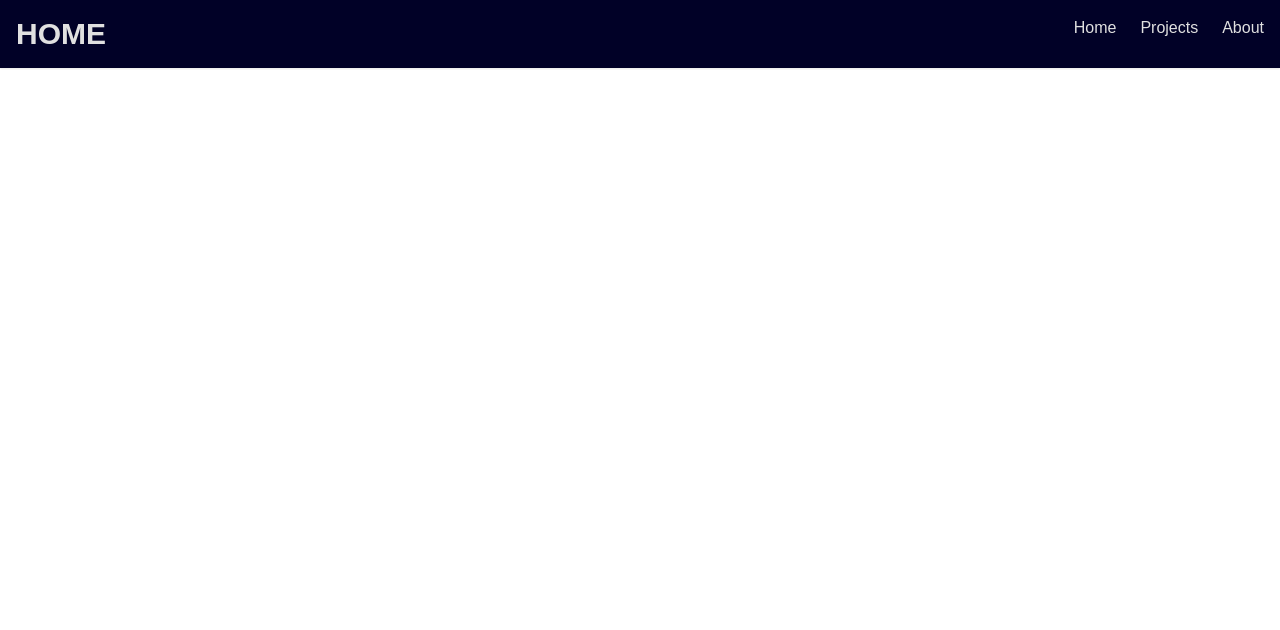
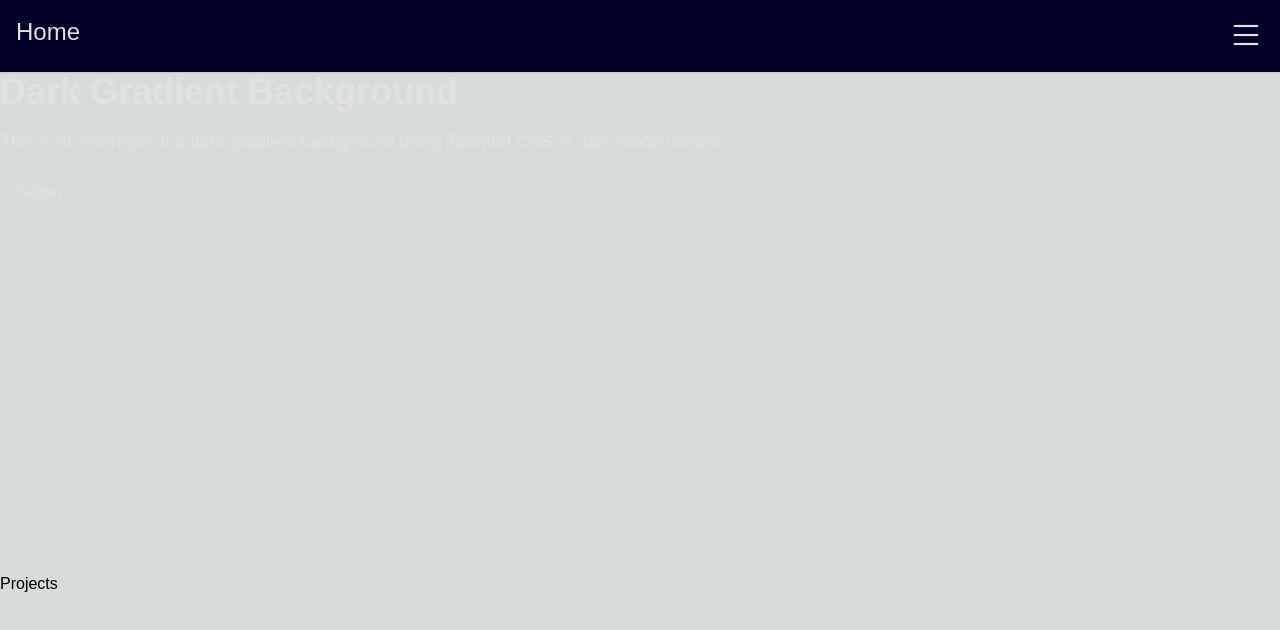
Before and after one commit to njoromyke/my-portfolio, a Next.js app: page / in a window 1280 px wide. Shown: the top 630 px of the page. Built offline with nearby package versions, Linux system fonts and the light colour scheme.

Commit message:
fixed the sidebar menu

```diff
--- a/components/navbar/navbar.tsx
+++ b/components/navbar/navbar.tsx
@@ -1,34 +1,30 @@
-import Link from "next/link";
-import React, { useRef } from "react";
+import { GlobalContext } from "@/context/context";
+import { useContext } from "react";
 
 const Navbar = () => {
-  const ref = useRef<HTMLDivElement>(null);
+  const {
+    globalState,
+    globalState: { isMenuOpen },
+    updateGlobalState,
+  } = useContext(GlobalContext);
 
   const handleMenuClick = () => {
-
-  }
-
-
+    updateGlobalState({ isMenuOpen: true });
+  };
 
   return (
-    <div className="mx-auto sticky top-0 shadow-sm bg-primary text-secondary">
-      <div className="mx-auto sticky top-0 shadow-sm">
-        <div className="flex justify-between py-4 px-4 flex-row-reverse md:flex-row">
-          <h2 className="text-3xl uppercase font-bold">Home</h2>
-          <div className="flex space-y-1 border p-2 rounded flex-col text-secondary md:hidden">
-            <span className="h-1 w-6 bg-secondary"></span>
-            <span className="h-1 w-6 bg-secondary"></span>
-            <span className="h-1 w-6 bg-secondary"></span>
-
-          </div>
-          <div className="hidden md:flex space-x-6">
-            <Link href="/">Home</Link>
-            <Link href="/">Projects</Link>
-            <Link href="/">About</Link>
+    <>
+      <div className="mx-auto sticky top-0 shadow-sm bg-primary text-secondary">
+        <div className="mx-auto sticky top-0 shadow-sm">
+          <div className="flex justify-between py-4 px-4">
+            <h2 className="text-2xl">Home</h2>
+            <div onClick={handleMenuClick} className="text-secondary text-4xl cursor-pointer">
+              <h2 className="bi bi-list"></h2>
+            </div>
           </div>
         </div>
       </div>
-    </div>
+    </>
   );
 };
 
--- /dev/null
+++ b/components/projects/projects.tsx
@@ -0,0 +1,7 @@
+import React from "react";
+
+const Projects = () => {
+  return <div>Projects</div>;
+};
+
+export default Projects;
--- /dev/null
+++ b/context/context.ts
@@ -0,0 +1,21 @@
+import { createContext } from "react";
+
+type DefaultGlobalState = {
+  isMenuOpen: boolean;
+};
+
+type GlobalContextType = {
+  globalState: DefaultGlobalState;
+  updateGlobalState: (obj: any) => void;
+};
+
+export const GlobalContext = createContext<GlobalContextType>({
+  globalState: {
+    isMenuOpen: false,
+  },
+  updateGlobalState: (obj: any) => {},
+});
+
+export const DEFAULT_GLOBAL_STATE: DefaultGlobalState = {
+  isMenuOpen: false,
+};
--- a/package.json
+++ b/package.json
@@ -13,6 +13,7 @@
     "@types/react": "18.0.33",
     "@types/react-dom": "18.0.11",
     "autoprefixer": "10.4.14",
+    "bootstrap-icons": "^1.10.4",
     "eslint": "8.37.0",
     "eslint-config-next": "13.3.0",
     "next": "13.3.0",
--- a/pages/_app.tsx
+++ b/pages/_app.tsx
@@ -1,11 +1,51 @@
 import Navbar from "@/components/navbar/navbar";
 import "@/styles/globals.css";
 import type { AppProps } from "next/app";
+import "bootstrap-icons/font/bootstrap-icons.css";
+import Link from "next/link";
+import { useRef, useState } from "react";
+import { DEFAULT_GLOBAL_STATE, GlobalContext } from "@/context/context";
 
 export default function App({ Component, pageProps }: AppProps) {
+  const ref = useRef<HTMLDivElement | null>(null);
+  const [globalState, setGlobalState] = useState(DEFAULT_GLOBAL_STATE);
+
+  const updateGlobalState = (obj: any) => {
+    setGlobalState((prevState) => ({ ...prevState, ...obj }));
+  };
+
+  console.log(globalState);
+
   return (
-    <>
-      <Navbar />
-    </>
+    <GlobalContext.Provider value={{ globalState, updateGlobalState }}>
+      <div className="relative">
+        <Navbar />
+        <div
+          ref={ref}
+          className={`flex space-y-14 w-80 justify-center items-center bg-secondary top-0 bottom-0  fixed flex-col
+          transition-all duration-500 ease-in-out z-50
+            ${globalState.isMenuOpen ? "right-0" : "-right-80"}
+            `}
+        >
+          <h2
+            className="top-2 text-primary absolute right-2 text-6xl cursor-pointer"
+            onClick={() => {
+              updateGlobalState({ isMenuOpen: false });
+            }}
+          >
+            <i className="bi bi-x"></i>
+          </h2>
+          <Link href="/" className="">
+            Home
+          </Link>
+          <Link href="/#projects">Projects</Link>
+          <Link href="/#about">About</Link>
+          <Link href="/#resume">Download Resume</Link>
+          <Link href="/#skills">Skills</Link>
+        </div>
+
+        <Component {...pageProps} />
+      </div>
+    </GlobalContext.Provider>
   );
 }
--- a/pages/index.tsx
+++ b/pages/index.tsx
@@ -1,12 +1,16 @@
+import Projects from "@/components/projects/projects";
 import React from "react";
 
 const Home = () => {
   return (
-    <div className=" h-[500px] bg-gradient-to-br from-gray-900 to-gray-800 text-white py-4 px-8 dark:bg-gradient-to-br dark:from-gray-800 dark:to-gray-700">
-      <h1 className="text-4xl font-bold mb-4">Dark Gradient Background</h1>
-      <p className="text-lg">This is an example of a dark gradient background using Tailwind CSS in dark mode variant.</p>
-      <button className="bg-indigo-500 hover:bg-indigo-600 text-white py-2 px-4 mt-4 rounded">Button</button>
-    </div>
+    <>
+      <div className=" h-[500px] text-secondary relative">
+        <h1 className="text-4xl font-bold mb-4">Dark Gradient Background</h1>
+        <p className="text-lg">This is an example of a dark gradient background using Tailwind CSS in dark mode variant.</p>
+        <button className="bg-indigo-500 hover:bg-indigo-600 text-white py-2 px-4 mt-4 rounded">Button</button>
+      </div>
+      <Projects />
+    </>
   );
 };
 
--- a/styles/globals.css
+++ b/styles/globals.css
@@ -6,17 +6,18 @@
 :root {
   --foreground-rgb: 0, 0, 0;
   --background-start-rgb: 214, 219, 220;
-  --background-end-rgb: 255, 255, 255;
+  --background-end-rgb: 1, 1, 39;
 }
 
 @media (prefers-color-scheme: dark) {
   :root {
     --foreground-rgb: 255, 255, 255;
-    --background-start-rgb: 0, 0, 0;
+    --background-start-rgb: 1, 1, 39;
     --background-end-rgb: 0, 0, 0;
   }
 }
 
 body {
   font-family: "Calibre", sans-serif;
+  background-color: rgb(var(--background-start-rgb));
 }
```
Also changed, not shown: 1 other file (tests, documents, lock files or other folders).
